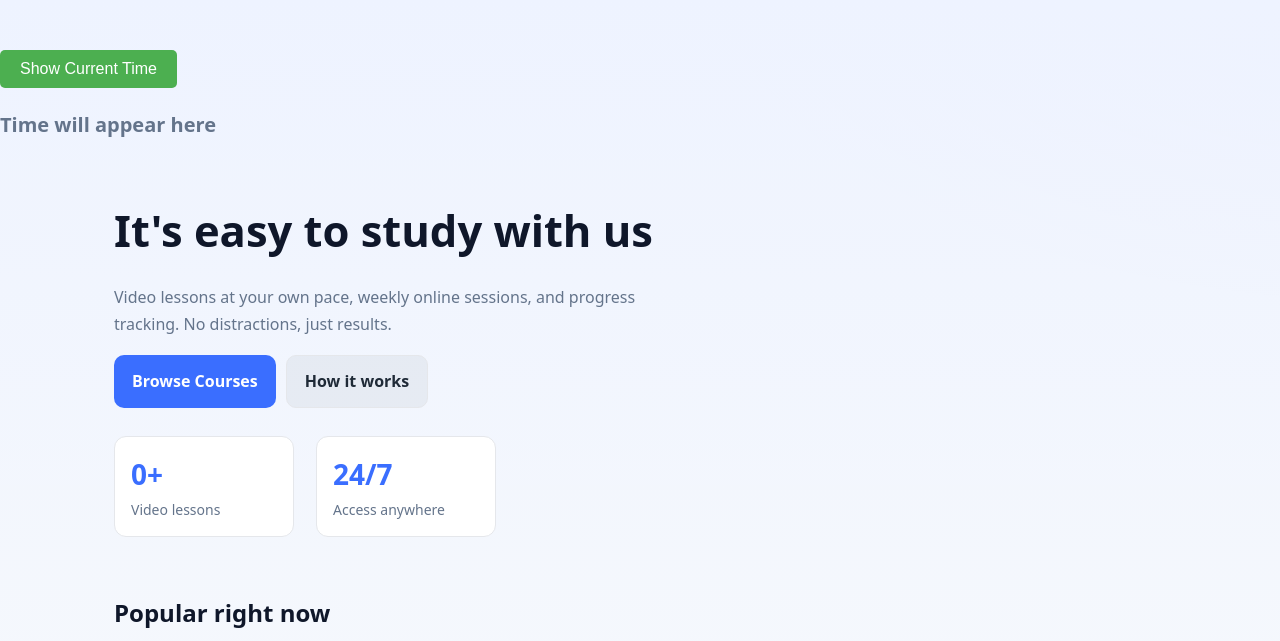
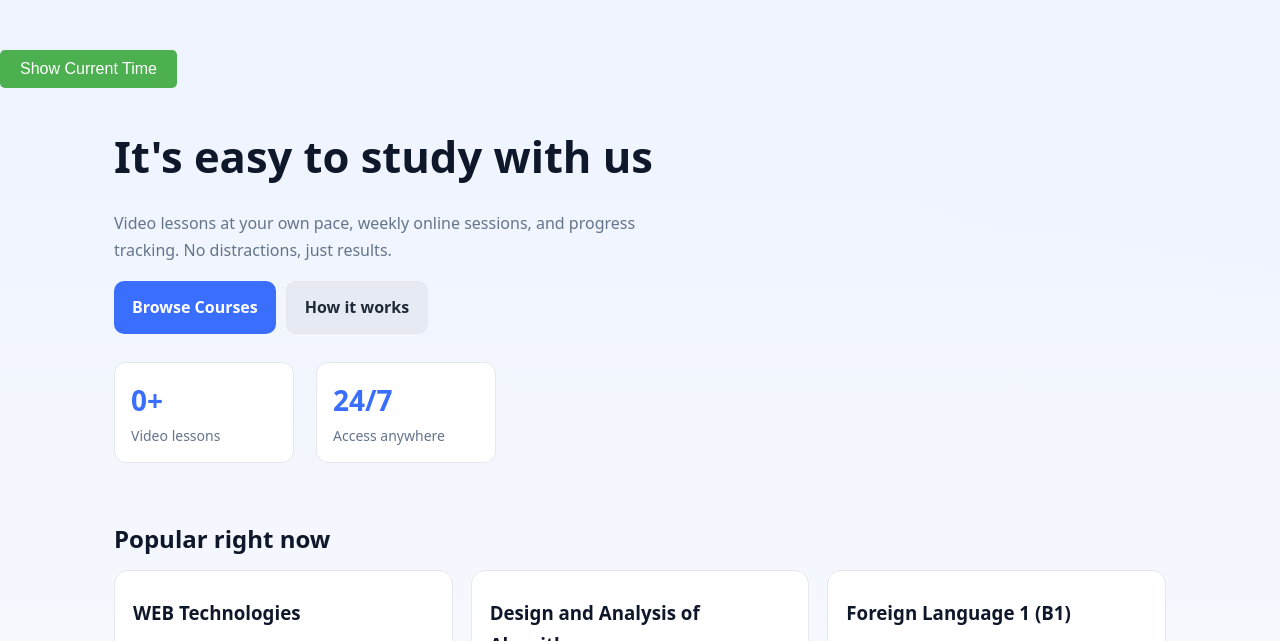
Before and after one commit to smoke228339/OSL, a plain HTML site: page index.html in a window 1280 px wide. Shown: the part 126-767 px from the top of the page. Drawn offline with Linux system fonts and the light colour scheme; files that its build step writes are made by us from their sources; files whose address does not match are found by name.

Commit message:
Update index.html

```diff
--- a/index.html
+++ b/index.html
@@ -27,7 +27,6 @@
     <main>
       <section class="hero">
         <button id="timeButton">Show Current Time</button>
-        <p id="timeDisplay">Time will appear here</p>
         <div class="container">
           <h1>It's easy to study with us</h1>
           <p>
```
